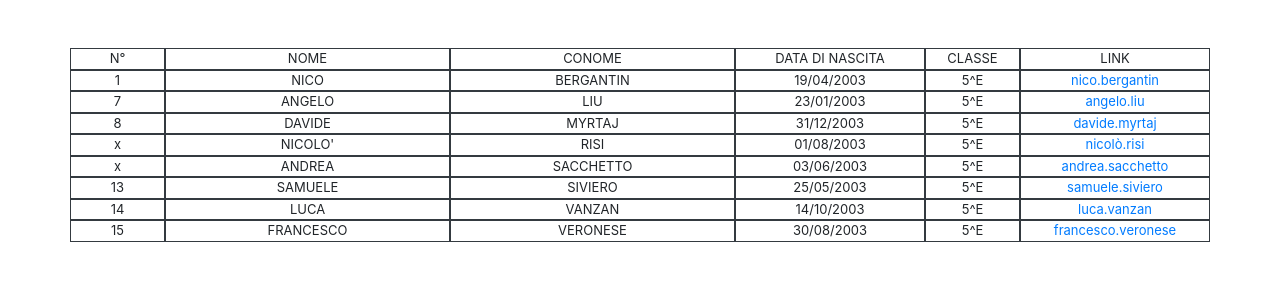
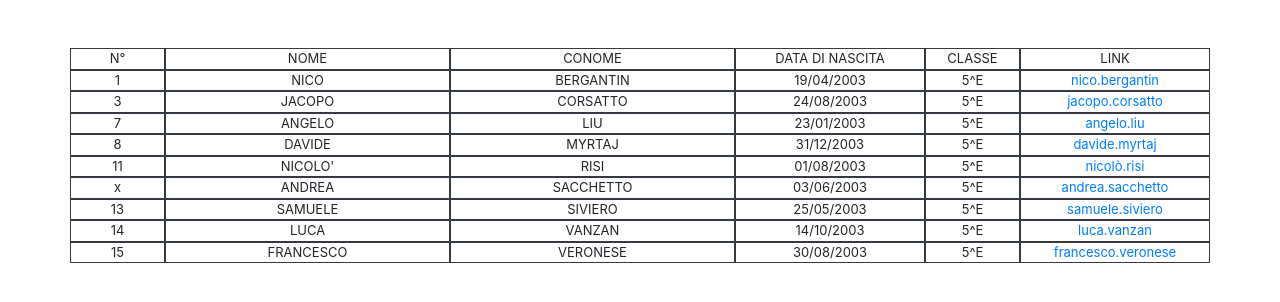
Before and after one commit to cristianogregnanin/5ehtml, a plain HTML site: page index.html in a window 1280 px wide. Drawn offline with nearby package versions, Linux system fonts and the light colour scheme.

Commit message:
modifica tabella iniziale

```diff
--- a/index.html
+++ b/index.html
@@ -25,6 +25,15 @@
             <div class="col-2 border border-dark"><a href="Bergantin/bergantin.nico.html">nico.bergantin</a> </div>
 
         </div>
+        <div class="row">
+            <div class="col-1 border border-dark">3</div>
+            <div class="col border border-dark">JACOPO</div>
+            <div class="col border border-dark">CORSATTO</div>
+            <div class="col-2 border border-dark">24/08/2003</div>
+            <div class="col-1 border border-dark">5^E</div>
+            <div class="col-2 border border-dark"><a href="Corsatto/jacopo.corsatto.html">jacopo.corsatto</a> </div>
+
+        </div>
 
         <div class="row">
             <div class="col-1 border border-dark">7</div>
@@ -43,7 +52,7 @@
             <div class="col-2 border border-dark"><a href="Myrtaj/myrtaj.davide.html">davide.myrtaj</a></div>
         </div>
         <div class="row">
-            <div class="col-1 border border-dark">x</div>
+            <div class="col-1 border border-dark">11</div>
             <div class="col border border-dark">NICOLO'</div>
             <div class="col border border-dark">RISI</div>
             <div class="col-2 border border-dark">01/08/2003</div>
```
Also changed, not shown: Corsatto/jacopo.corsatto.html (+1 -1 lines).
